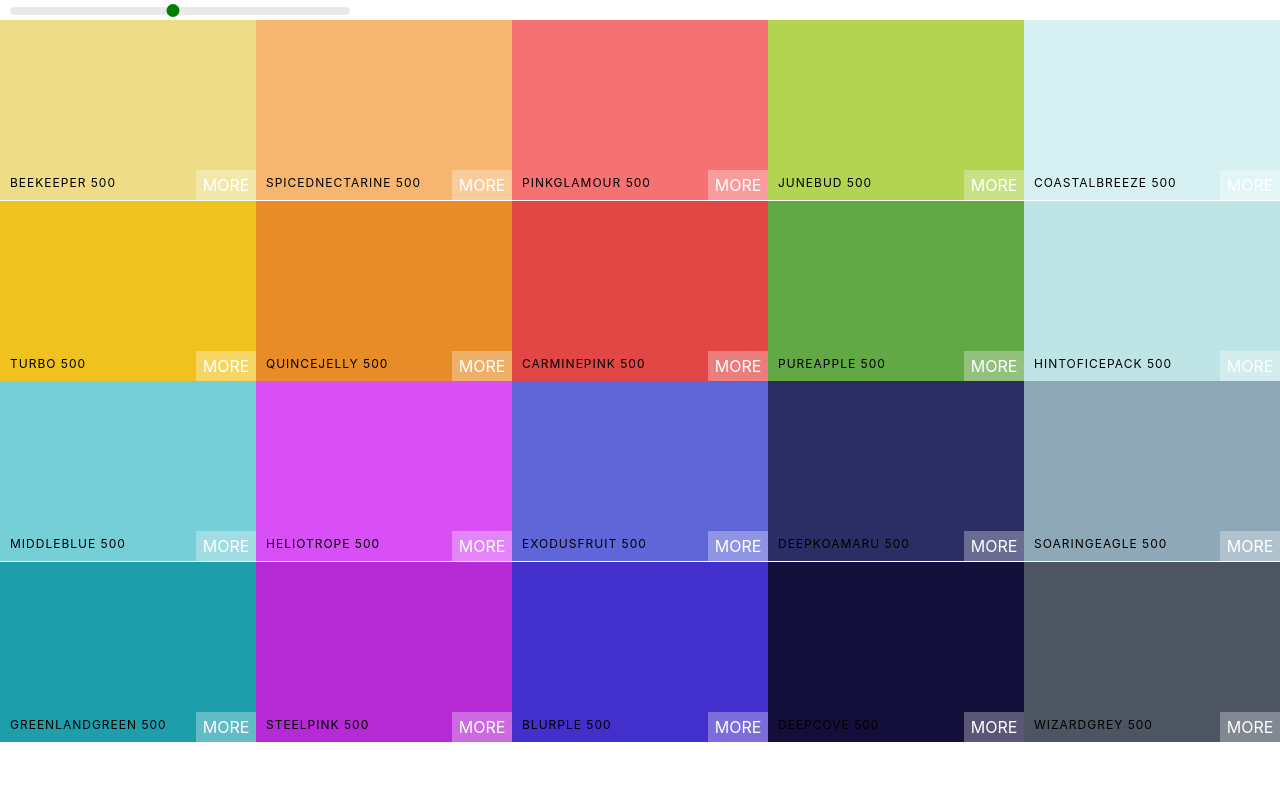
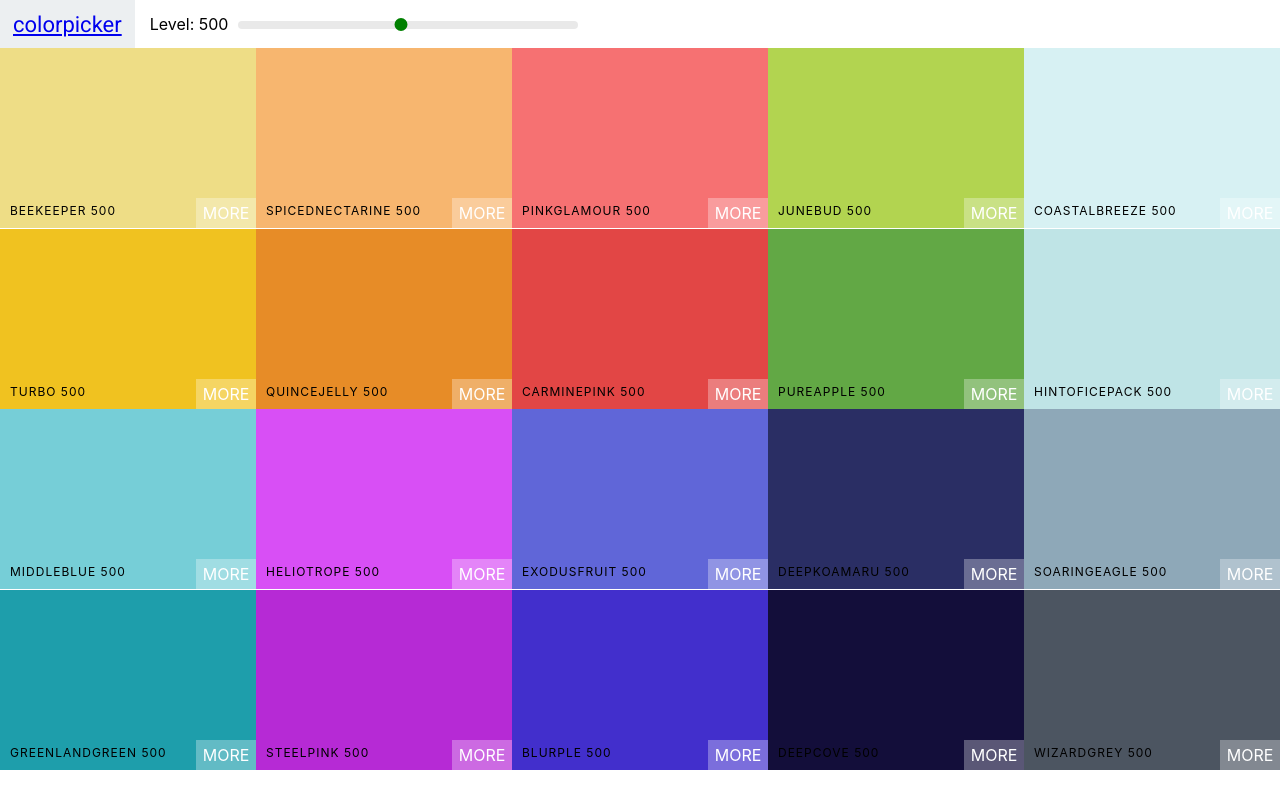
Before and after one commit to shaynemeyer/color-app, a React (Create React App) app: page / in a window 1280 px wide. Built offline with nearby package versions, Linux system fonts and the light colour scheme.

Commit message:
added picker to Navbar

```diff
--- a/public/index.html
+++ b/public/index.html
@@ -24,7 +24,11 @@
       work correctly both with client-side routing and a non-root public URL.
       Learn how to configure a non-root public URL by running `npm run build`.
     -->
-    <title>React App</title>
+    <title>Color Picker</title>
+    <link
+      href="https://fonts.googleapis.com/css?family=Roboto:100,400,500&display=swap"
+      rel="stylesheet"
+    />
   </head>
   <body>
     <noscript>You need to enable JavaScript to run this app.</noscript>
--- /dev/null
+++ b/src/Navbar.css
@@ -0,0 +1,45 @@
+.Navbar {
+  display: flex;
+  align-items: center;
+  justify-content: flex-start;
+  height: 6vh;
+}
+
+.logo {
+  margin-right: 15px;
+  padding: 0 13px;
+  font-size: 22px;
+  background-color: #eceff1;
+  font-family: Roboto;
+  height: 100%;
+  display: flex;
+  align-items: center;
+}
+
+.slider {
+  width: 340px;
+  margin: 0 10px;
+  display: inline-block;
+}
+
+.rc-slider-track {
+  background-color: transparent;
+}
+
+.rc-slider-rail {
+  height: 8px;
+}
+
+.rc-slider-handle,
+.rc-slider-handle:active,
+.rc-slider-handle:hover,
+.rc-slider-handle:focus {
+  background-color: green;
+  outline: none;
+  border: 2px solid green;
+  box-shadow: none;
+  width: 13px;
+  height: 13px;
+  margin-left: -7px;
+  margin-top: -3px;
+}
--- /dev/null
+++ b/src/Navbar.js
@@ -0,0 +1,31 @@
+import React, { Component } from 'react';
+import Slider from 'rc-slider';
+import 'rc-slider/assets/index.css';
+import './Navbar.css';
+
+class Navbar extends Component {
+  render() {
+    const { level, changeLevel } = this.props;
+    return (
+      <header className='Navbar'>
+        <div className='logo'>
+          <a href='#'>colorpicker</a>
+        </div>
+        <div className='slider-container'>
+          <span>Level: {level}</span>
+          <div className='slider'>
+            <Slider
+              defaultValue={level}
+              min={100}
+              max={900}
+              step={100}
+              onAfterChange={changeLevel}
+            />
+          </div>
+        </div>
+      </header>
+    );
+  }
+}
+
+export default Navbar;
--- a/src/Palette.css
+++ b/src/Palette.css
@@ -5,31 +5,3 @@
 .Palette-colors {
   height: 90%;
 }
-
-.slider {
-  width: 340px;
-  margin: 0 10px;
-  display: inline-block;
-}
-
-.rc-slider-track {
-  background-color: transparent;
-}
-
-.rc-slider-rail {
-  height: 8px;
-}
-
-.rc-slider-handle,
-.rc-slider-handle:active,
-.rc-slider-handle:hover,
-.rc-slider-handle:focus {
-  background-color: green;
-  outline: none;
-  border: 2px solid green;
-  box-shadow: none;
-  width: 13px;
-  height: 13px;
-  margin-left: -7px;
-  margin-top: -3px;
-}
--- a/src/Palette.js
+++ b/src/Palette.js
@@ -1,7 +1,6 @@
 import React, { Component } from 'react';
 import ColorBox from './ColorBox';
-import Slider from 'rc-slider';
-import 'rc-slider/assets/index.css';
+import Navbar from './Navbar';
 
 import './Palette.css';
 class Palette extends Component {
@@ -22,17 +21,7 @@ class Palette extends Component {
     console.log(level);
     return (
       <div className='Palette'>
-        <div className='slider'>
-          <Slider
-            defaultValue={level}
-            min={100}
-            max={900}
-            step={100}
-            onAfterChange={this.changeLevel}
-          />
-        </div>
-
-        {/* Navbar toes here */}
+        <Navbar level={level} changeLevel={this.changeLevel} />
         <div className='Palette-colors'>{colorBoxes}</div>
         {/* footer */}
       </div>
```
